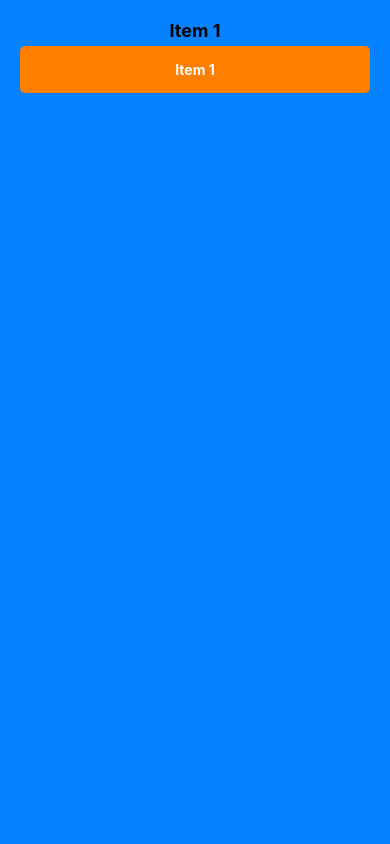
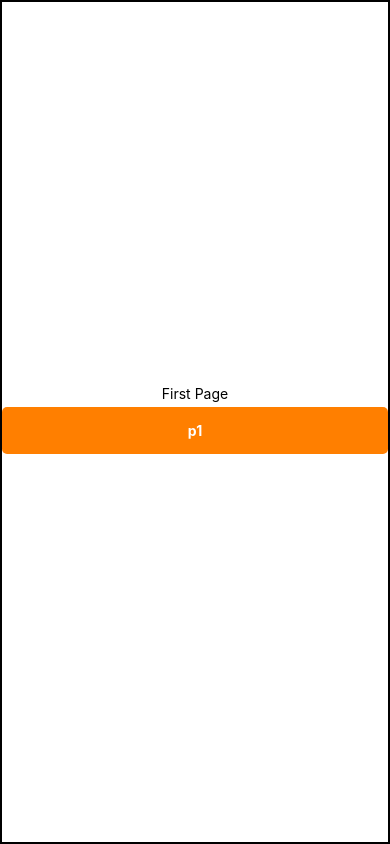
Before and after one commit to AIM-Opportunities/AIM, a React Native app: screen /Home in a window 390 px wide. Built offline with nearby package versions, Linux system fonts and the light colour scheme.

Commit message:
home page now swipes up and down and has a button to go back to profile, lets go baby

```diff
--- a/src/screens/HomeScreen/index.js
+++ b/src/screens/HomeScreen/index.js
@@ -1,95 +1,60 @@
+import React, { useState } from "react";
+import { View, Text, FlatList, StyleSheet, Dimensions } from "react-native";
+import { useNavigation } from "@react-navigation/native";
 import CustomButton from "../../components/CustomButton";
-import { useNavigation } from "@react-navigation/native";
-import React, { useState } from "react";
-import { View, Text, StyleSheet, Button, ScrollView } from "react-native";
 
 const HomeScreen = () => {
   const navigation = useNavigation();
-  const [currentItemIndex, setCurrentItemIndex] = useState(0);
+  const [page, setPage] = useState(0);
 
-  const items = [
-    {
-      id: 1,
-      title: "Item 1",
-    },
-    {
-      id: 2,
-      title: "Item 2",
-    },
-    {
-      id: 3,
-      title: "Item 3",
-    },
+  const data = [
+    { id: 1, title: "First Page", buttonText: "p1" },
+    { id: 2, title: "Second Page", buttonText: "p2" },
   ];
 
-  const handleButtonPress = (item) => {
+  const buttonPress = () => {
     navigation.navigate("Profile");
   };
 
-  const handleSwipe = (direction) => {
-    if (direction === "up") {
-      if (currentItemIndex < items.length - 1) {
-        setCurrentItemIndex(currentItemIndex + 1);
-      }
-    } else if (direction === "down") {
-      if (currentItemIndex > 0) {
-        setCurrentItemIndex(currentItemIndex - 1);
-      }
-    }
+  const renderItem = ({ item }) => {
+    return (
+      <View style={styles.itemWrapper}>
+        <Text>{item.title}</Text>
+        <CustomButton text={item.buttonText} onPress={buttonPress} />
+        {/* other content here */}
+      </View>
+    );
   };
 
+  const onEndReached = () => {
+    // fetch next page of content here
+    setPage(page + 1);
+  };
+  const styles = StyleSheet.create({
+    itemWrapper: {
+      height: Dimensions.get("window").height,
+      width: Dimensions.get("window").width,
+      justifyContent: "center",
+      alignItems: "center",
+      backgroundColor: "white",
+      borderColor: "#000",
+      borderWidth: 2,
+      alignSelf: "center",
+    },
+  });
   return (
-    <ScrollView
-      style={styles.container}
-      onScroll={(event) => {
-        const currentOffset = event.nativeEvent.contentOffset.y;
-        const direction =
-          currentOffset > 0 ? "up" : currentOffset < 0 ? "down" : null;
-        if (direction) {
-          handleSwipe(direction);
-        }
-      }}
-    >
-      {items.map((item, index) => {
-        if (index === currentItemIndex) {
-          return (
-            <View key={item.id} style={styles.item}>
-              <Text style={styles.itemTitle}>{item.title}</Text>
-              <CustomButton
-                text={item.title}
-                onPress={() => handleButtonPress(item)}
-              />
-            </View>
-          );
-        }
-        return null;
-      })}
-    </ScrollView>
+    <FlatList
+      data={data}
+      renderItem={renderItem}
+      onEndReached={onEndReached}
+      onEndReachedThreshold={0.5}
+      pagingEnabled={true}
+      snapToAlignment="start"
+      decelerationRate={"fast"}
+      snapToInterval={Dimensions.get("window").height}
+      keyExtractor={(item) => item.id}
+    />
   );
 };
 
-const styles = StyleSheet.create({
-  container: {
-    flex: 1,
-  },
-  item: {
-    padding: 20,
-    alignItems: "center",
-  },
-  itemTitle: {
-    fontSize: 18,
-    fontWeight: "bold",
-  },
-});
 export default HomeScreen;
-//   const navigation = useNavigation();
-//   const onProfilePressed = () => {
-//     navigation.navigate("Profile");
-//   };
-
-//   return (
-//     <View>
-//       <Text>index</Text>
-//       <CustomButton text="Profile" onPress={onProfilePressed} />
-//     </View>
-//   );
```
Also changed, not shown: package.json (+5 -3 lines), 1 other file (tests, documents, lock files or other folders).
